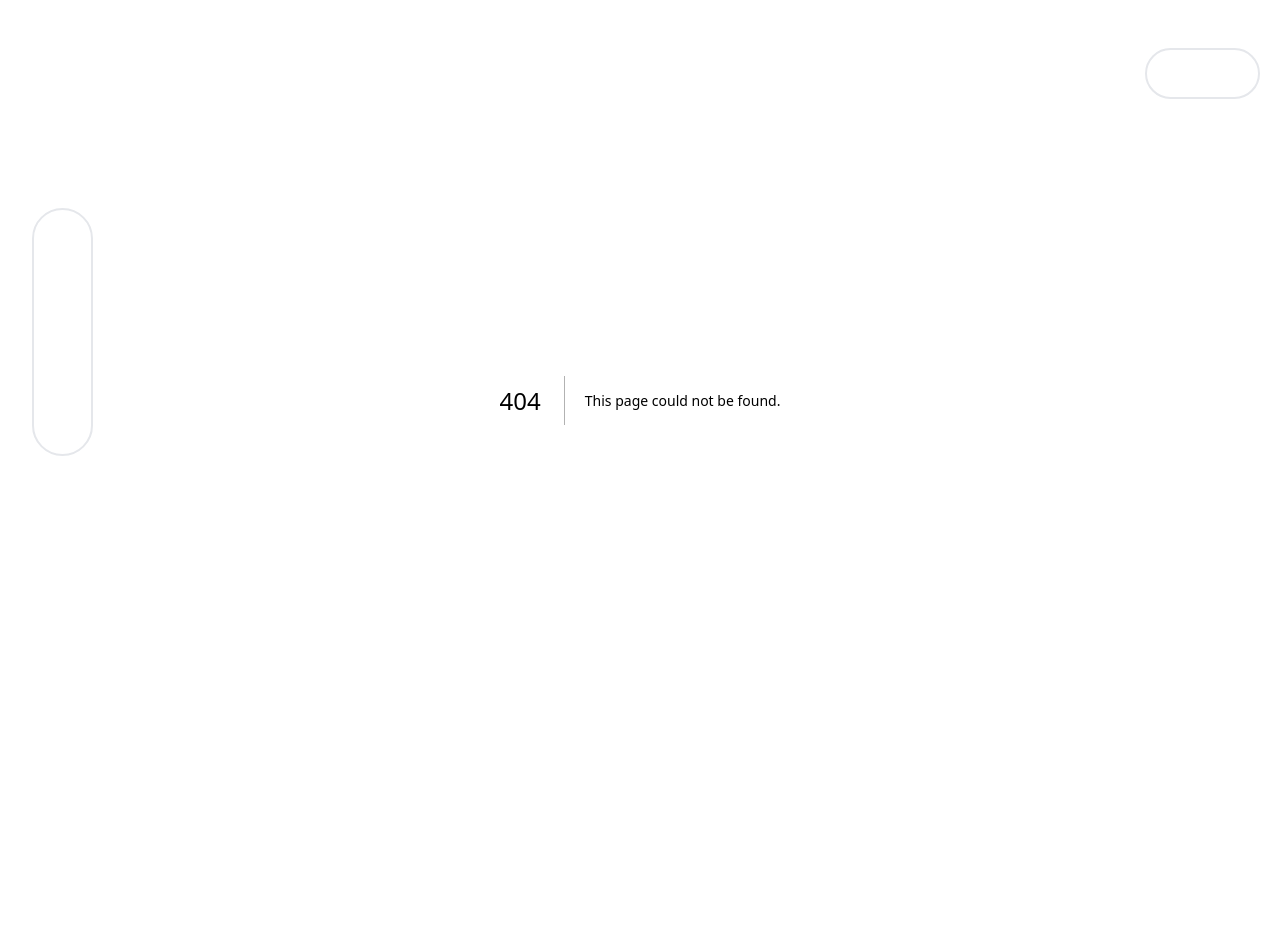
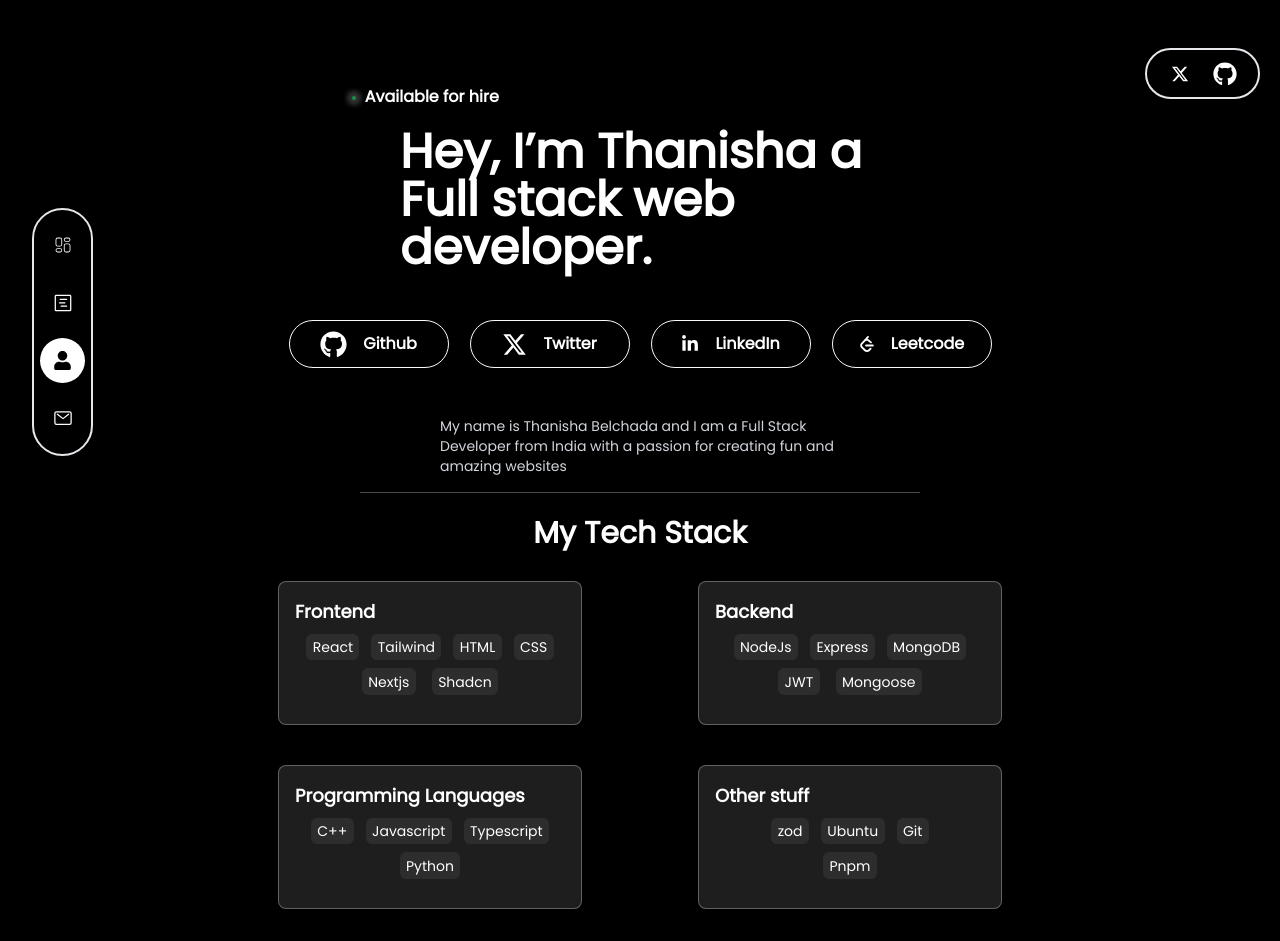
Before and after one commit to Thanisha23/Portfolio, a Next.js app: page /aboutMe in a window 1280 px wide. Before the commit this address had no page. Before the commit the page ends 800 px from the top, so only its background shows below. Built offline with nearby package versions, Linux system fonts and the light colour scheme.

Commit message:
Completed AboutMe

```diff
--- a/app/blogs/page.tsx
+++ b/app/aboutMe/page.tsx
@@ -9,32 +9,32 @@
   return (
     <div className={`${poppins.className}`}>
       <div className=" relative mt-[7rem]">
-       <div><div className="bg-green-500 w-1 h-1 shadow-[0_0_5px_5px_rgba(240,240,240,0.3)] rounded-full -top-[1rem] left-[4rem] absolute animate-pulse"></div>
-        <div className="text-white text-base -top-[1.7rem] left-[4.8rem] absolute font-semibold mb-[2rem]">Available for hire</div></div>
+       <div><div className="bg-green-500 w-1 h-1 shadow-[0_0_5px_5px_rgba(240,240,240,0.3)] rounded-full -top-[1rem] md:left-[22rem] left-[4rem] absolute animate-pulse"></div>
+        <div className="text-white text-base -top-[1.7rem] left-[4.8rem] md:left-[22.8rem] absolute font-semibold mb-[2rem]">Available for hire</div></div>
         </div>
-        <div className="pt-[1rem] ml-[4rem] md:w-[50rem] sm:w-[35rem] m-[1rem] w-[16rem] h-[6rem] bg-transparent rounded-2xl mt-[1rem] text-white font-bold text-2xl">Hey, I’m Thanisha a Full stack web developer.</div>
-        <div className="">
-        <div className="text-white font-semibold hover:text-black hover:bg-white border border-zinc-50 w-[14rem] h-[3rem] mx-auto mt-[4rem] rounded-3xl flex justify-center items-center gap-[1rem] transition-colors duration-500 ">
+        <div className="pt-[1rem] ml-[4rem] md:w-[30rem] sm:w-[20rem] m-[1rem] w-[16rem] sm:mx-auto h-[6rem] md:h-[10rem] bg-transparent rounded-2xl mt-[1rem] text-white font-bold text-2xl md:mx-auto md:text-5xl sm:text-4xl md:tracking-normal">Hey, I’m Thanisha a Full stack web developer.</div>
+        <div className="md:w-[45rem]  md:mt-[3rem] md:flex md:justify-center md:items-center md:gap-1 md:mx-auto">
+        <div className="text-white font-semibold hover:text-black hover:bg-white border border-zinc-50 w-[14rem] md:w-[10rem] h-[3rem] mx-auto mt-[4rem] rounded-3xl flex justify-center items-center gap-[1rem] md:mt-0 transition-colors duration-500 ">
         <FaGithub size={27}/>
         Github
         </div>
-        <div className="border border-zinc-50 text-white font-semibold hover:text-black hover:bg-white w-[14rem] h-[3rem] mx-auto mt-[1.5rem] rounded-3xl flex justify-center items-center gap-[1rem] transition-colors duration-500">
+        <div className="border border-zinc-50 text-white font-semibold hover:text-black hover:bg-white w-[14rem] md:w-[10rem] h-[3rem] mx-auto mt-[1.5rem] md:mt-0 rounded-3xl flex justify-center items-center gap-[1rem] transition-colors duration-500">
         <FaXTwitter size={25} />
         Twitter
         </div>
-        <div className="text-white font-semibold hover:text-black hover:bg-white border border-zinc-50 w-[14rem] h-[3rem] mx-auto mt-[1.5rem] rounded-3xl flex justify-center items-center gap-[1rem] transition-colors duration-500"><FaLinkedinIn size={18} /> LinkedIn</div>
-        <div className="text-white font-semibold hover:text-black hover:bg-white border border-zinc-50 w-[14rem] h-[3rem] mx-auto mt-[1.5rem] rounded-3xl flex justify-center items-center gap-[1rem] transition-colors duration-500">    <SiLeetcode />Leetcode</div>
+        <div className="text-white font-semibold hover:text-black hover:bg-white border border-zinc-50 w-[14rem] md:w-[10rem] h-[3rem] mx-auto mt-[1.5rem] rounded-3xl flex justify-center items-center gap-[1rem] transition-colors duration-500 md:mt-0"><FaLinkedinIn size={18} /> LinkedIn</div>
+        <div className="text-white font-semibold hover:text-black hover:bg-white border border-zinc-50 w-[14rem] md:w-[10rem] h-[3rem] mx-auto mt-[1.5rem] rounded-3xl flex justify-center items-center gap-[1rem] transition-colors duration-500 md:mt-0">    <SiLeetcode />Leetcode</div>
         </div>
       {/* desc */}
-        <div className="border-b border-zinc-50/30 text-gray-300 mx-auto w-full px-[5rem] text-left pb-[1rem] text-sm mt-[4rem]">
+        <div className="border-b border-zinc-50/30 text-gray-300 mx-auto w-full px-[5rem] text-left pb-[1rem] text-sm mt-[4rem] md:mt-[3rem] md:w-[35rem] ">
           My name is Thanisha Belchada and I am a Full Stack Developer from India with a passion for creating fun and amazing websites
         </div>
 
-      <h1 className={`text-white flex justify-center items-center w-full h-[2rem] mt-[1rem] font-bold text-xl`}>My Tech Stack</h1>
-     <div className="mt-[1.5rem] mb-[2rem] flex flex-col gap-10 justify-center items-center">
+      <h1 className={`text-white flex justify-center items-center w-full h-[2rem] mt-[1rem] md:mt-[1.5rem] font-bold text-xl md:text-3xl`}>My Tech Stack</h1>
+     <div className="md:mx-auto md:w-[50rem] mt-[1.5rem] md:mt-[2rem] mb-[2rem] flex md:grid md:grid-cols-2  flex-col gap-10 justify-center items-center">
 
     {/* card 1*/}
-     <div className="w-[19rem] h-[9rem] bg-[#1E1E1F] rounded-lg  border border-zinc-50/30 text-white">
+     <div className="w-[19rem] h-[9rem] bg-[#1E1E1F] rounded-lg  border border-zinc-50/30 text-white md:mx-auto">
       <h2 className="p-[0.5rem] px-[1rem] mt-[0.5rem] text-white font-semibold text-lg">Frontend</h2>
       <div className="flex  justify-center items-center gap-3"> <div className="bg-[#2D2D2D] p-[0.2rem] px-[0.4rem] rounded-md text-sm">React</div>
       <div className="bg-[#2D2D2D] p-[0.2rem] px-[0.4rem] rounded-md text-sm">Tailwind</div>
@@ -53,7 +53,7 @@
 
         </div>
         {/* card 2*/}
-        <div className="w-[19rem] h-[9rem] bg-[#1E1E1F] rounded-lg  border border-zinc-50/30 text-white">
+        <div className="w-[19rem] h-[9rem] bg-[#1E1E1F] rounded-lg  border border-zinc-50/30 text-white md:mx-auto">
       <h2 className="p-[0.5rem] px-[1rem] mt-[0.5rem] text-white font-semibold text-lg">Backend</h2>
       <div className="flex  justify-center items-center gap-3"> <div className="bg-[#2D2D2D] p-[0.2rem] px-[0.4rem] rounded-md text-sm">NodeJs</div>
       <div className="bg-[#2D2D2D] p-[0.2rem] px-[0.4rem] rounded-md text-sm">Express</div>
@@ -73,7 +73,7 @@
         </div>
 
         {/* card 3*/}
-        <div className="w-[19rem] h-[9rem] bg-[#1E1E1F] rounded-lg  border border-zinc-50/30 text-white">
+        <div className="w-[19rem] h-[9rem] bg-[#1E1E1F] rounded-lg  border border-zinc-50/30 text-white md:mx-auto">
       <h2 className="p-[0.5rem] px-[1rem] mt-[0.5rem] text-white font-semibold text-lg">Programming Languages</h2>
       <div className="flex  justify-center items-center gap-3"> <div className="bg-[#2D2D2D] p-[0.2rem] px-[0.4rem] rounded-md text-sm">C++</div>
       <div className="bg-[#2D2D2D] p-[0.2rem] px-[0.4rem] rounded-md text-sm">Javascript</div>
@@ -93,7 +93,7 @@
         </div>
 
         {/* card 4*/}
-        <div className="w-[19rem] h-[9rem] bg-[#1E1E1F] rounded-lg  border border-zinc-50/30 text-white">
+        <div className="w-[19rem] h-[9rem] bg-[#1E1E1F] rounded-lg  border border-zinc-50/30 text-white md:mx-auto">
       <h2 className="p-[0.5rem] px-[1rem] mt-[0.5rem] text-white font-semibold text-lg">Other stuff</h2>
       <div className="flex  justify-center items-center gap-3"> <div className="bg-[#2D2D2D] p-[0.2rem] px-[0.4rem] rounded-md text-sm">zod</div>
       <div className="bg-[#2D2D2D] p-[0.2rem] px-[0.4rem] rounded-md text-sm">Ubuntu</div>
--- a/app/components/SideBar.tsx
+++ b/app/components/SideBar.tsx
@@ -19,7 +19,7 @@
     <div className="relative">
       {/* Burger menu button for smaller screens */}
       <div
-        className="md:hidden fixed top-5 left-4 cursor-pointer z-50"
+        className="md:hidden sm:hidden fixed top-5 left-4 cursor-pointer z-50"
         onClick={() => setIsMenuOpen(!isMenuOpen)}
       >
         <svg
--- a/app/contact/page.tsx
+++ b/app/contact/page.tsx
@@ -27,12 +27,12 @@
           <Image
           className="animate-bounce-slow mb-1 mx-auto"
           src="/contact-img-final.png"
-          width={150}
-          height={150}
+          width={160}
+          height={160}
           alt="contact"
           />
 
-<div className={`h-[5rem] w-full mx-auto text-xl md:text-3xl text-white text-center md:mb-[8rem] ${satisfy.className} tracking-wider`}>
+<div className={`h-[5rem] w-full mx-auto text-xl md:text-4xl text-white text-center md:mb-[8rem] ${satisfy.className} tracking-wider`}>
 {/* <TypewriterEffect words={words} /> */}
 
 <p>Drop me a line below and let's turn </p>
--- a/app/lib/navitems.tsx
+++ b/app/lib/navitems.tsx
@@ -1,6 +1,6 @@
 import { CiGrid42 } from "react-icons/ci";
 import { GoProjectRoadmap } from "react-icons/go";
-import { LuPencilLine } from "react-icons/lu";
+import { FaUser } from "react-icons/fa";
 import { IoMailOutline } from "react-icons/io5";
 //social links
 import { FaXTwitter } from "react-icons/fa6";
@@ -20,13 +20,13 @@
 const links: Link[] = [
   { name: 'Home', href: '/', icon: <CiGrid42 size={20} /> },
   { name: 'Projects', href: '/projects', icon: <GoProjectRoadmap size={20} /> },
-  { name: 'Blogs', href: '/blogs', icon: <LuPencilLine size={20} /> },
+  { name: 'About Me', href: '/aboutMe', icon: <FaUser size={19} />  },
   { name: 'Contact', href: '/contact', icon: <IoMailOutline size={20} /> },
 ];
 
 const socialLinks: SocialLink[] = [
   { name: 'X', icon: <FaXTwitter size={18} /> },
-  { name: 'X', icon:  <FaGithub size={24}/> },
+  { name: 'Github', icon:  <FaGithub size={24}/> },
 ];
 
 export { links, socialLinks };
```
Also changed, not shown: 1 other file (tests, documents, lock files or other folders).
